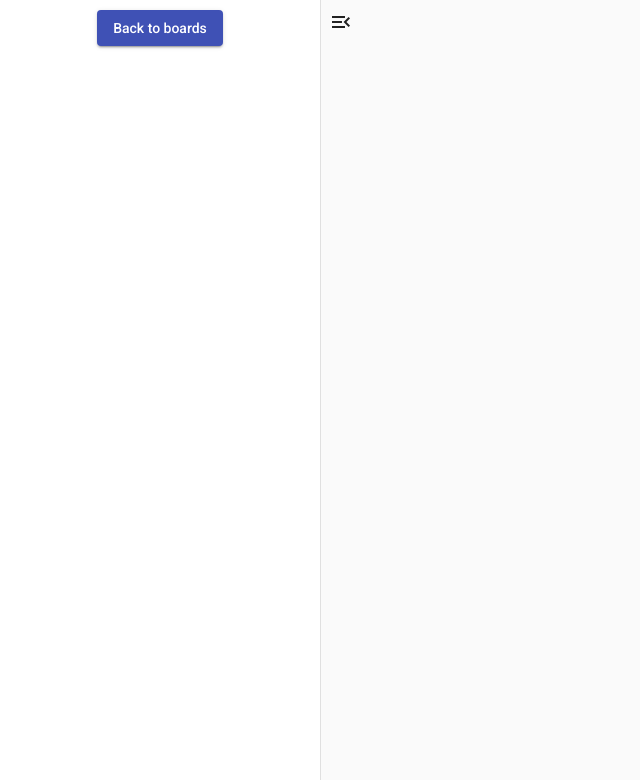
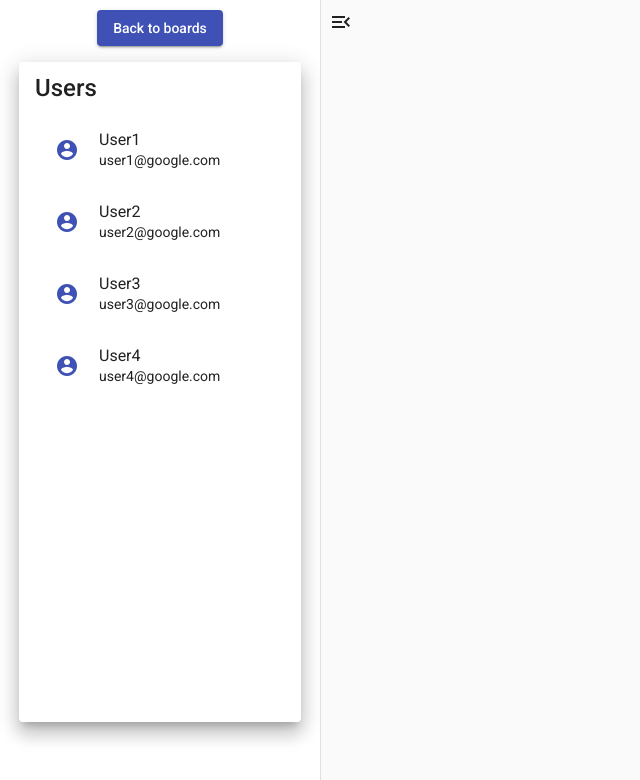
Before and after one commit to googleinterns/step257-2020, an Angular app in the folder sticknotes-frontend/: page /board/1 in a window 1280 px wide. Both pictures are taken after a click on the button "menu". Shown: the top 780 px of the page, without its empty margins (0-640 px from the left). Built offline with nearby package versions, Linux system fonts and the light colour scheme.

Commit message:
userlist first prototype

```diff
--- a/sticknotes-frontend/src/app/app-routing.module.ts
+++ b/sticknotes-frontend/src/app/app-routing.module.ts
@@ -1,6 +1,5 @@
 import { NgModule } from '@angular/core';
 import { Routes, RouterModule } from '@angular/router';
-import { UserListComponent } from './user-list/user-list.component'
 import { LoginPageComponent } from './login-page/login-page.component'
 import { BoardContainerComponent } from './board-container/board-container.component';
 import { AccessibleBoardsComponent } from './accessible-boards/accessible-boards.component';
@@ -17,10 +16,6 @@ const routes: Routes = [
   {
     path: 'login-page',
     component: LoginPageComponent
-  },
-  {
-    path: 'userList',
-    component: UserListComponent
   }
 ]
 
--- a/sticknotes-frontend/src/app/board-container/board-container.component.html
+++ b/sticknotes-frontend/src/app/board-container/board-container.component.html
@@ -2,6 +2,7 @@
   <mat-drawer #drawer mode="side">
     <div class="side-menu">
       <button mat-raised-button color="primary">Back to boards</button>
+      <app-user-list></app-user-list>
     </div>
   </mat-drawer>
   <div class="board-container">
--- a/sticknotes-frontend/src/app/user-list/user-list.component.css
+++ b/sticknotes-frontend/src/app/user-list/user-list.component.css
@@ -1,5 +1,8 @@
-.users-list-wrapper {
-  width: fit-content;
-  padding-right: 16px;
-  border: solid 1px black;
+mat-card {
+  margin-top: 16px;
 }
+mat-card-content {
+  height: 600px;
+  width: 250px;
+  overflow: scroll;
+}
--- a/sticknotes-frontend/src/app/user-list/user-list.component.html
+++ b/sticknotes-frontend/src/app/user-list/user-list.component.html
@@ -1,4 +1,6 @@
-<div class="users-list-wrapper">
+<mat-card class="mat-elevation-z12">
+  <mat-card-title>Users</mat-card-title>
+  <mat-card-content>
     <mat-list>
       <mat-list-item>
         <mat-icon color="primary"  matListIcon>account_circle</mat-icon>
@@ -21,4 +23,5 @@
         <div mat-line> user4@google.com </div>
       </mat-list-item>
     </mat-list>
-</div>
+  </mat-card-content>
+</mat-card>
```
Lines whose indentation alone changed are shown as unchanged.
